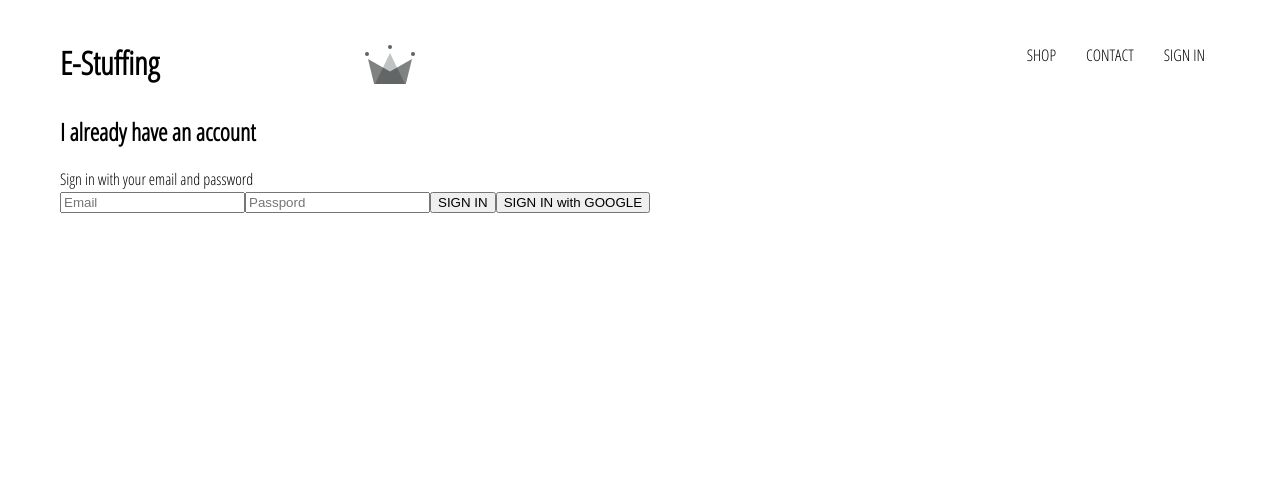
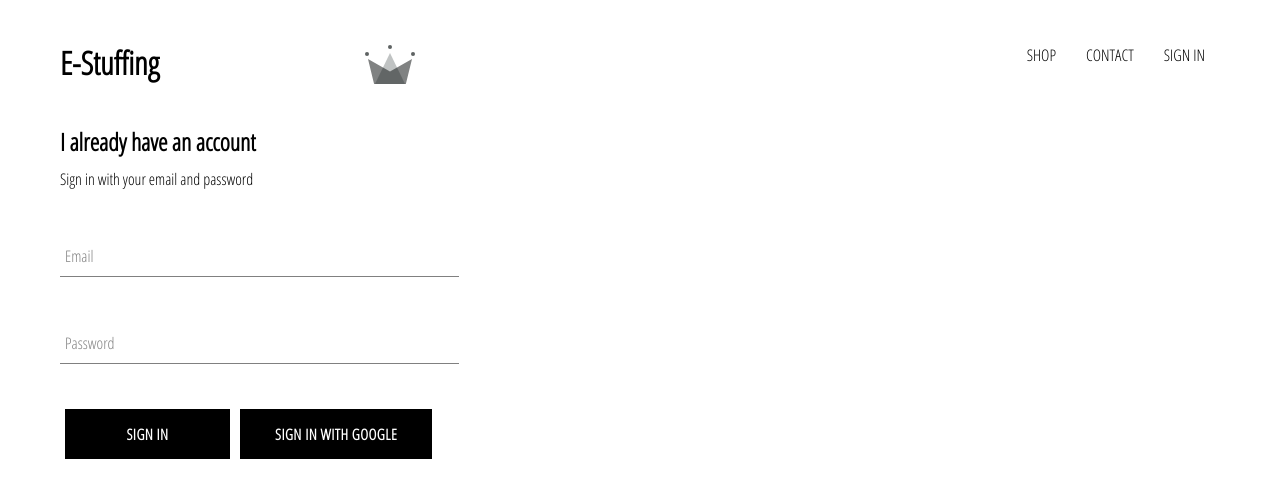
Before and after one commit to cde/e-stuffing, a React (Create React App) app: page /signin in a window 1280 px wide. Shown: the top 498 px of the page. Built offline with nearby package versions, Linux system fonts and the light colour scheme.

Commit message:
Finished styling SignIn component

```diff
--- /dev/null
+++ b/src/components/CustomButton/CustomButton.jsx
@@ -0,0 +1,10 @@
+import React from 'react';
+import './CustomButton.scss';
+
+const CustomButton = ({children, ...otherProps}) => (
+    <button className='custom-button' {...otherProps}>
+        {children}
+    </button>
+);
+
+export default CustomButton;
--- /dev/null
+++ b/src/components/CustomButton/CustomButton.scss
@@ -0,0 +1,23 @@
+.custom-button {
+  min-width: 165px;
+  width: auto;
+  height: 50px;
+  letter-spacing: 0.5px;
+  line-height: 50px;
+  padding: 0 35px 0 35px;
+  font-size: 15px;
+  background-color: black;
+  color: white;
+  text-transform: uppercase;
+  font-family: 'Open Sans Condensed';
+  font-weight: bolder;
+  border: none;
+  cursor: pointer;
+  margin: 0 5px;
+
+  &:hover {
+    background-color: white;
+    color: black;
+    border: 1px solid black;
+  }
+}
--- /dev/null
+++ b/src/components/FormInput/FormInput.jsx
@@ -0,0 +1,16 @@
+import React from 'react';
+import './FormInput.scss'
+
+const FormInput = ({handleChange, label, ...otherProps}) => (
+    <div className='group'>
+        <input className='form-input' onChange={handleChange} {...otherProps} />
+        {
+            !otherProps.placeholder && label && (
+                <label className={`${otherProps.value.length ? 'shrink' : ''}  form-input-label`}>
+                    {label}
+                </label>
+            )
+        }
+    </div>
+);
+export default FormInput;
--- /dev/null
+++ b/src/components/FormInput/FormInput.scss
@@ -0,0 +1,54 @@
+$sub-color: grey;
+$main-color: black;
+
+@mixin shrinkLabel {
+  top: -14px;
+  font-size: 12px;
+  color: $main-color;
+}
+
+.group {
+  position: relative;
+  margin: 45px 0;
+
+  .form-input {
+    background: none;
+    background-color: white;
+    color: $sub-color;
+    font-size: 18px;
+    padding: 10px 10px 10px 5px;
+    display: block;
+    width: 100%;
+    border: none;
+    border-radius: 0;
+    border-bottom: 1px solid $sub-color;
+    margin: 25px 0;
+
+    &:focus {
+      outline: none;
+    }
+
+    &:focus ~ .form-input-label {
+      @include shrinkLabel();
+    }
+  }
+
+  input[type='password'] {
+    letter-spacing: 0.3em;
+  }
+
+  .form-input-label {
+    color: $sub-color;
+    font-size: 16px;
+    font-weight: normal;
+    position: absolute;
+    pointer-events: none;
+    left: 5px;
+    top: 10px;
+    transition: 300ms ease all;
+
+    &.shrink {
+      @include shrinkLabel();
+    }
+  }
+}
--- a/src/components/Session/SignIn.jsx
+++ b/src/components/Session/SignIn.jsx
@@ -1,4 +1,7 @@
 import React, { Component } from 'react';
+import FormInput from "../FormInput/FormInput";
+import CustomButton from "../CustomButton/CustomButton";
+
 import './SingIn.scss'
 
 class SignIn extends Component {
@@ -21,16 +24,31 @@
     render(){
         return (
             <div className='sign-in'>
-                <h2>I already have an account</h2>
+                <h2 className='title'>I already have an account</h2>
                 <span> Sign in with your email and password </span>
 
                 <form onSubmit={this.handleSubmit}>
-                    <input type='email' onChange={this.handleChange} value={this.state.email} placeholder='Email'  required />
-                    <input type='password' onChange={this.handleChange} value={this.state.password} placeholder='Passpord' required />
-                    <button>SIGN IN</button>
-                    <button>SIGN IN with GOOGLE</button>
+                    <FormInput
+                        name='email'
+                        type='email'
+                        handleChange={this.handleChange}
+                        value={this.state.email}
+                        label='Email'
+                        required
+                    />
+
+                    <FormInput
+                        name='password'
+                        type='password'
+                        handleChange={this.handleChange}
+                        value={this.state.password}
+                        label='Password'
+                        required
+                    />
+
+                    <CustomButton type='submit'>SIGN IN</CustomButton>
+                    <CustomButton type='submit'>SIGN IN with GOOGLE</CustomButton>
                 </form>
-
             </div>
         )
     }
--- a/src/components/Session/SingIn.scss
+++ b/src/components/Session/SingIn.scss
@@ -0,0 +1,13 @@
+.sign-in {
+  width: 30vw;
+  display: flex;
+  flex-direction: column;
+
+  .title {
+    margin: 10px 0;
+  }
+
+  .google {
+
+  }
+}
```
